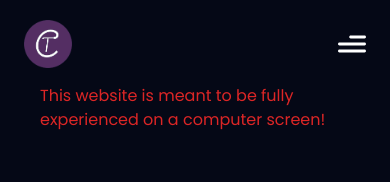
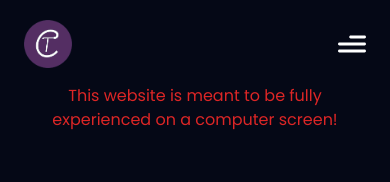
Before and after one commit to ArkAow/tom-charpentier-portfolio, a React (Vite) app: page / in a window 390 px wide. Shown: the top 182 px of the page. Built offline with nearby package versions, Linux system fonts and the light colour scheme.

Commit message:
Read me update

```diff
--- a/src/components/Hero.jsx
+++ b/src/components/Hero.jsx
@@ -18,7 +18,7 @@ export default function Hero() {
     return (
         <section id="hero"
          className="w-full pt-16">
-          <p className="flex sm:hidden w-full justify-center text-red-600 px-10 pt-5">
+          <p className="flex sm:hidden w-full justify-center text-red-600 px-10 pt-5 text-center">
             This website is meant to be fully experienced on a computer screen!</p>
           <div className="star-parallax-container relative overflow-hidden">
             <div className="w-full flex flex-col items-center justify-center font-bold mt-16 p-6">
```
Also changed, not shown: 1 other file (tests, documents, lock files or other folders).
